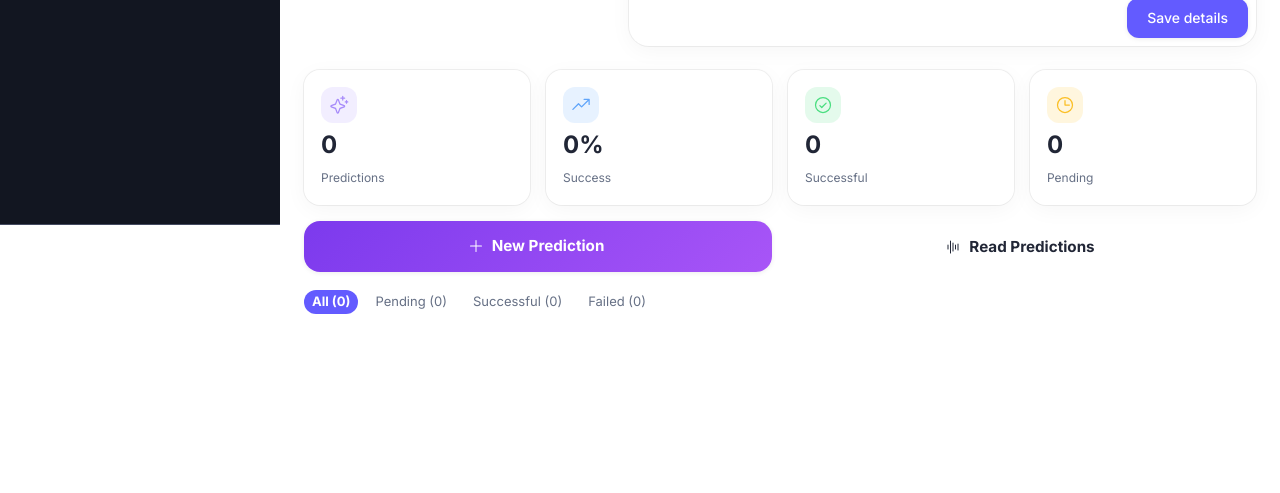
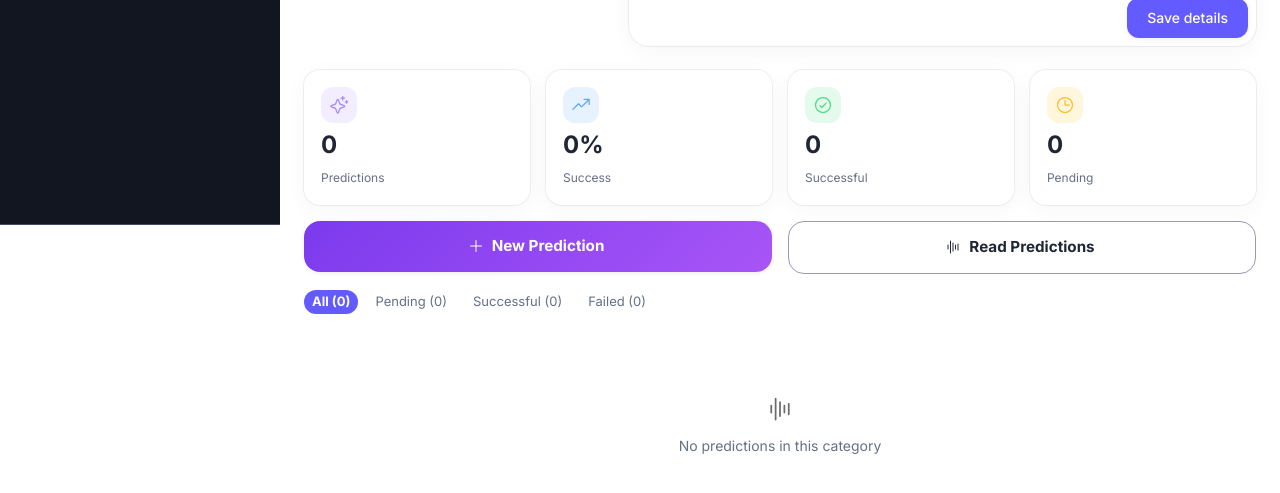
Before and after one commit to santa0103/solana-bundle-tool, a Next.js app: page /dashboard/account in a window 1280 px wide. Shown: the part 575-1068 px from the top of the page. Before the commit the page ends 953 px from the top, so only its background shows below. Built offline with nearby package versions, Linux system fonts and the light colour scheme; no server answers; sample sign-in values are in the browser's storage.

Commit message:
fix:account/no-predictions

```diff
--- a/src/components/dashboard/account/account-predictions-summary.tsx
+++ b/src/components/dashboard/account/account-predictions-summary.tsx
@@ -53,12 +53,33 @@ const FILTER_TABS = [
   { label: 'Failed',     value: 'failed' },
 ];
 
+type PredictionTab = 'all' | 'pending' | 'successful' | 'failed';
+
+interface AccountPrediction {
+  id: string;
+  status: Exclude<PredictionTab, 'all'>;
+}
+
 export function AccountPredictionsSummary(): React.JSX.Element {
   const router = useRouter();
-  const [activeTab, setActiveTab] = React.useState('all');
+  const [activeTab, setActiveTab] = React.useState<PredictionTab>('all');
   const [modalOpen, setModalOpen] = React.useState(false);
+  const [predictions] = React.useState<AccountPrediction[]>([]);
 
-  const counts: Record<string, number> = { all: 0, pending: 0, successful: 0, failed: 0 };
+  const counts = React.useMemo(
+    () => ({
+      all: predictions.length,
+      pending: predictions.filter((p) => p.status === 'pending').length,
+      successful: predictions.filter((p) => p.status === 'successful').length,
+      failed: predictions.filter((p) => p.status === 'failed').length,
+    }),
+    [predictions]
+  );
+
+  const filteredPredictions = React.useMemo(() => {
+    if (activeTab === 'all') return predictions;
+    return predictions.filter((p) => p.status === activeTab);
+  }, [activeTab, predictions]);
 
   return (
     <>
@@ -130,10 +151,15 @@ export function AccountPredictionsSummary(): React.JSX.Element {
                 fontWeight: 700,
                 py: 1.5,
                 fontSize: '0.95rem',
-                borderColor: 'rgba(255,255,255,0.25)',
+                border: '1px solid #9999b8',
+                borderColor: '#9999b8',
                 color: 'text.primary',
                 bgcolor: 'rgba(255,255,255,0.04)',
-                '&:hover': { bgcolor: 'rgba(255,255,255,0.08)', borderColor: 'rgba(255,255,255,0.4)' },
+                transition: 'background-color 0.2s ease, border-color 0.2s ease',
+                '&:hover': {
+                  bgcolor: '#9999b8',
+                  borderColor: '#9999b8',
+                },
               }}
             >
               Read Predictions
@@ -145,11 +171,13 @@ export function AccountPredictionsSummary(): React.JSX.Element {
         <Stack direction="row" spacing={1} flexWrap="wrap">
           {FILTER_TABS.map((tab) => {
             const isActive = activeTab === tab.value;
+            const tabValue = tab.value as PredictionTab;
+
             return (
               <Chip
                 key={tab.value}
-                label={`${tab.label} (${counts[tab.value]})`}
-                onClick={() => setActiveTab(tab.value)}
+                label={`${tab.label} (${counts[tabValue]})`}
+                onClick={() => setActiveTab(tabValue)}
                 size="small"
                 sx={{
                   bgcolor: isActive ? 'primary.main' : 'transparent',
@@ -163,6 +191,25 @@ export function AccountPredictionsSummary(): React.JSX.Element {
             );
           })}
         </Stack>
+
+        {filteredPredictions.length === 0 ? (
+          <Box
+            sx={{
+              py: 8,
+              display: 'flex',
+              flexDirection: 'column',
+              alignItems: 'center',
+              justifyContent: 'center',
+              borderRadius: 2,
+              border: '1px solid rgba(255,255,255,0.08)',
+            }}
+          >
+            <WaveformIcon size={28} color="rgb(109, 108, 108)" />
+            <Typography sx={{ mt: 1.5, color: 'text.secondary' }} variant="body2">
+              No predictions in this category
+            </Typography>
+          </Box>
+        ) : null}
       </Stack>
 
       <NewPredictionModal open={modalOpen} onClose={() => setModalOpen(false)} />
```
